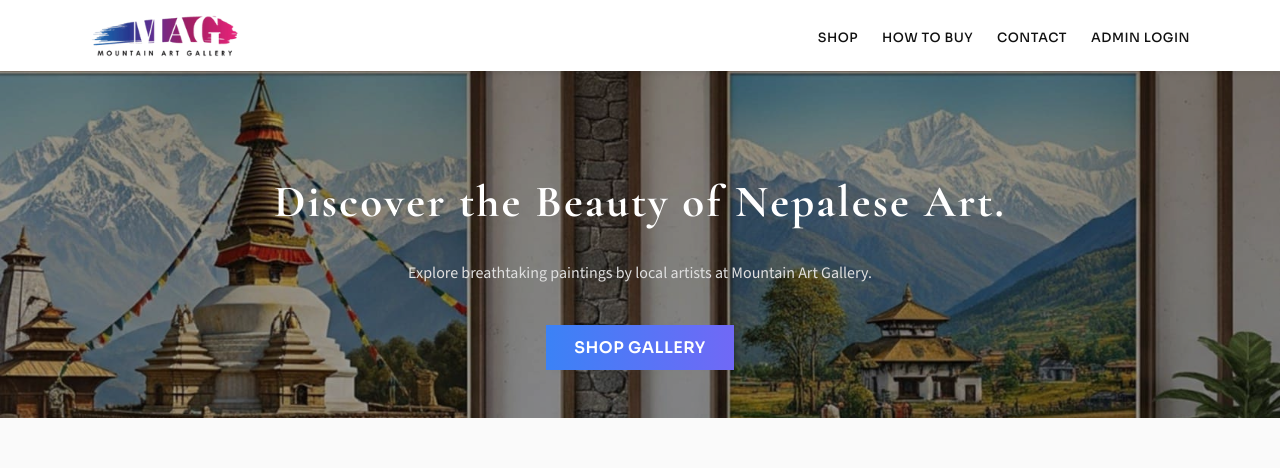
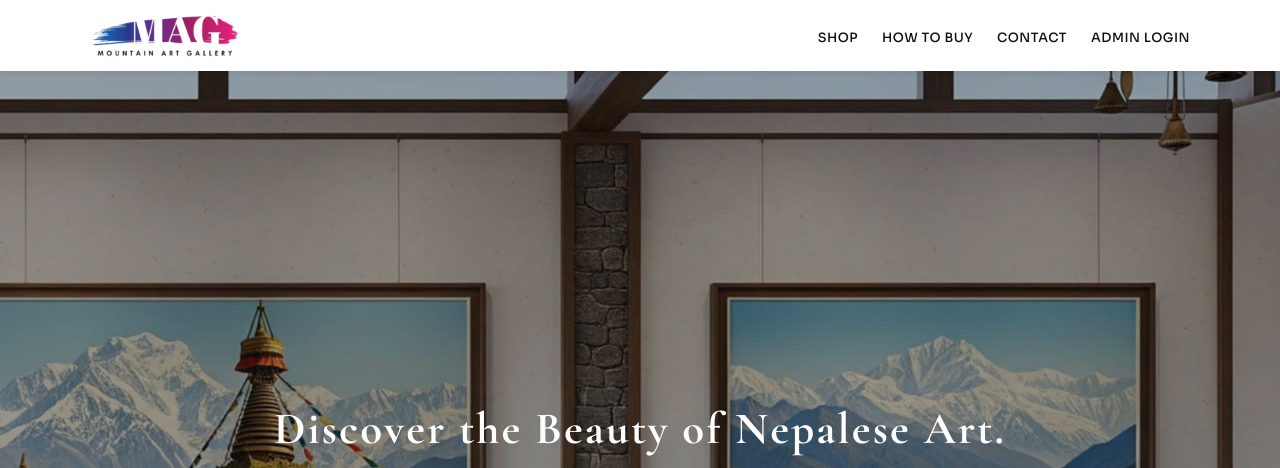
Before and after one commit to shrawan-shakya/mountainartgallery, a React (Create React App) app: page / in a window 1280 px wide. Shown: the top 468 px of the page. Built offline with nearby package versions, Linux system fonts and the light colour scheme; no server answers; the database is empty.

Commit message:
Initial commit

```diff
--- a/src/styles/Home.css
+++ b/src/styles/Home.css
@@ -116,7 +116,3 @@
     font-size: 0.95rem;
   }
 }
-.home-header {
-
-  min-height: 100%;
-}
```
